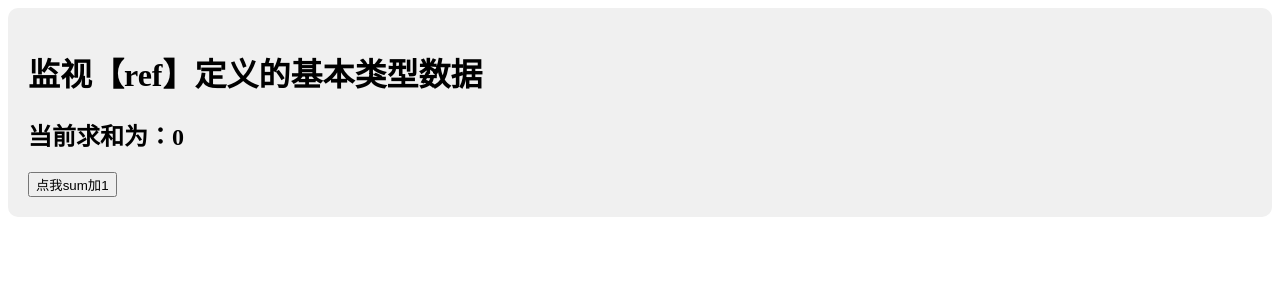
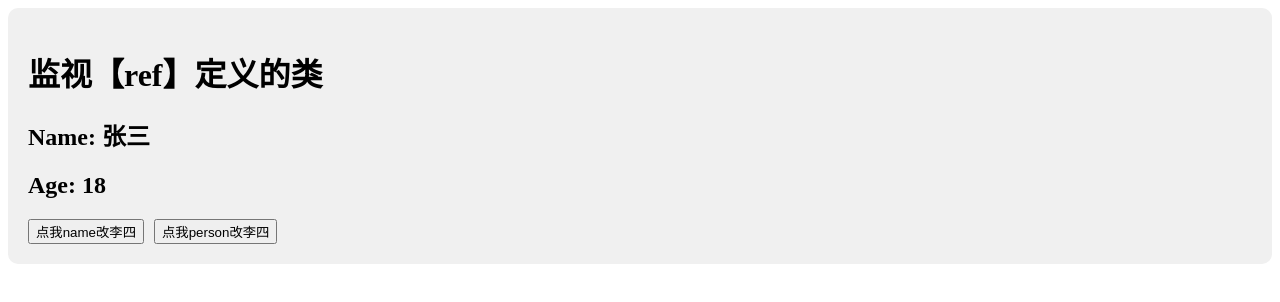
Before and after one commit to BigDragonlin/vue-demo, a Vue app: page / in a window 1280 px wide. Shown: the top 302 px of the page. Built offline with nearby package versions, Linux system fonts and the light colour scheme; the HTML template or start-up script is replaced by a standard one.

Commit message:
监视对象类型

```diff
--- a/src/components/Person.vue
+++ b/src/components/Person.vue
@@ -1,28 +1,45 @@
 <template>
     <div class="person">
-        <h1>监视【ref】定义的基本类型数据</h1>
-        <h2>当前求和为：{{ sum }}</h2>
-        <button @click="changeSum">点我sum加1</button>
+        <h1>监视【ref】定义的类</h1>
+        <h2>Name: {{ person.name }}</h2>
+        <h2>Age: {{ person.age }}</h2>
+        <button @click="changeName">点我name改李四</button>
+        <button @click="changePerson">点我person改李四</button>
     </div>
 </template>
 
 
 <script lang="ts" setup name = "Person">
     import { ref, watch } from 'vue';
-    let sum = ref(0)
-    function changeSum() {
+    let person = ref({
+        name: '张三',
+        age: 18
+    })
+    function changeName() {
+        person.value.name = '李四'
+    }
+    function changePerson() {
+        person.value = {
+            name: '李四',
+            age: 20
+        }
+    }
+    // 监视：情况2️一：监视ref定义的对象类型数据
+    // 只有地址变的话，才会触发监视
+    // watch(person, (newVal, oldVal) => {
+    //     console.log('person的值发生了变化', newVal, oldVal)
+    // })
 
-        // 在vue插件中配置dotvalue, 可以自动插入.value
-        sum.value += 1
-    }
+    // 深度监视，监视对象中所有属性的变化
+    // watch(person, (newVal, oldVal) => {
+    //     console.log('person的值发生了变化', newVal, oldVal)
+    // }, { deep: true })
 
-    //监视：情况1️一：监视ref定义的基本类型数据
-    let stopWatch = watch(sum, (newVal, oldVal) => {
-        console.log('sum的值发生了变化', newVal, oldVal)
-        if (sum.value >= 5) {
-            stopWatch()
-        }
-    })
+    // 立即监视
+    watch(() => person, (newVal, oldVal) => {
+        console.log('person的值发生了变化', newVal, oldVal)
+    },{ immediate: true ,deep: true })
+
 </script>
 
 <style>
```
